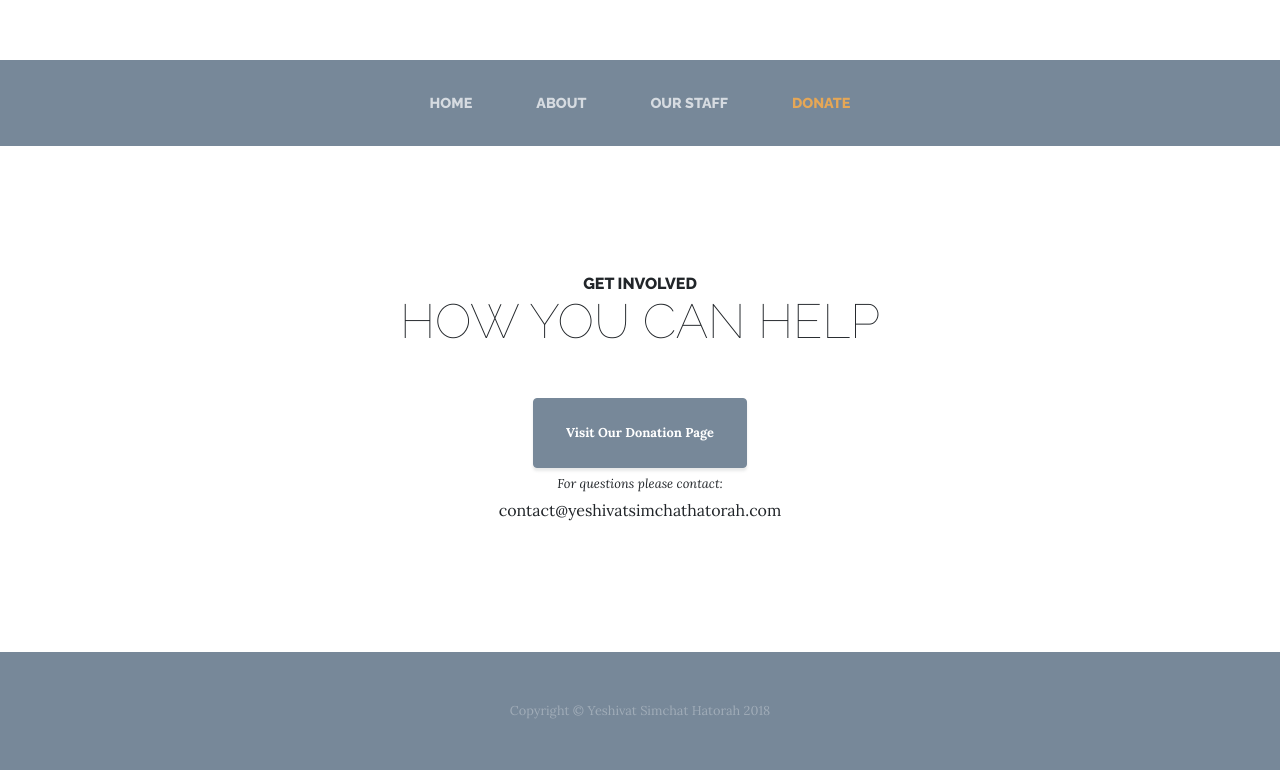
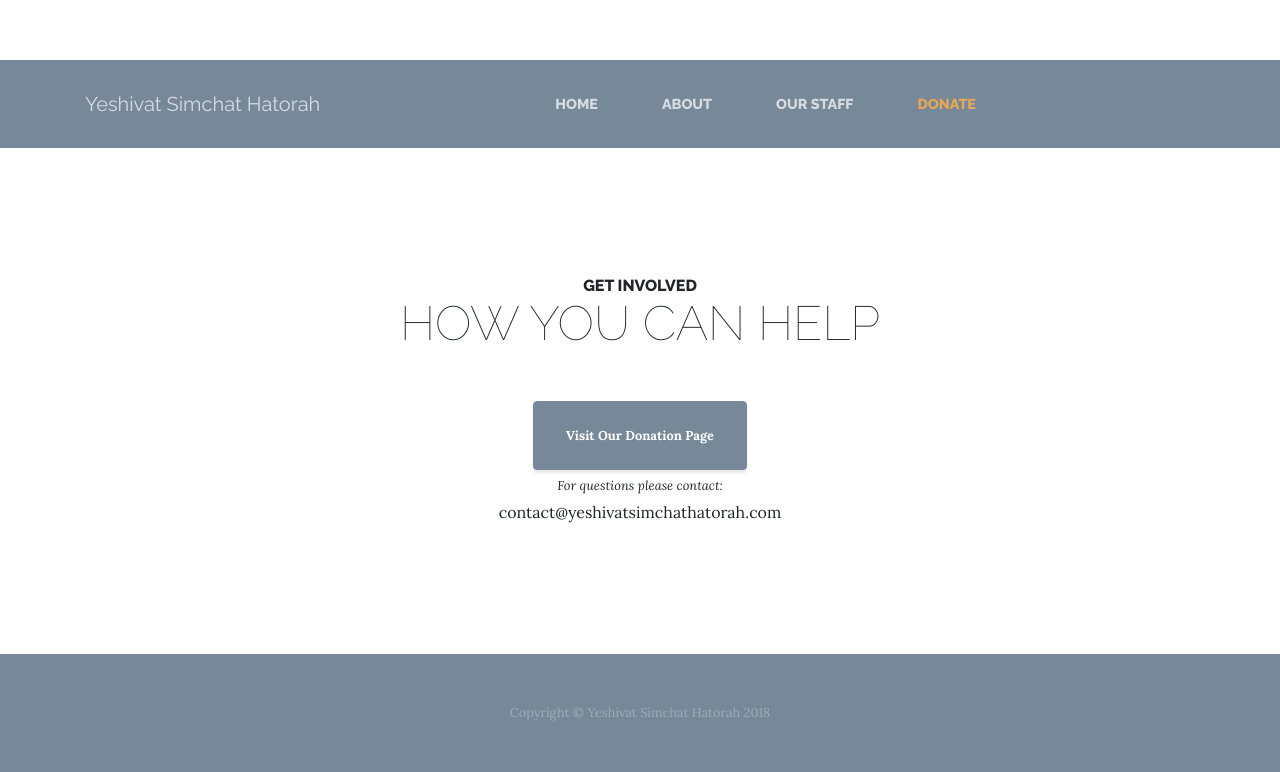
Before and after one commit to mikbeee/off.mikbeee.github.io, a website: page store.html in a window 1280 px wide. Shown: the part 166-938 px from the top of the page. Drawn offline with Linux system fonts and the light colour scheme.

Commit message:
Update store.html

```diff
--- a/store.html
+++ b/store.html
@@ -32,7 +32,7 @@
     <!-- Navigation -->
     <nav class="navbar navbar-expand-lg navbar-dark py-lg-4" id="mainNav">
       <div class="container">
-        <a class="navbar-brand text-uppercase text-expanded font-weight-bold d-lg-none" href="#">Start Bootstrap</a>
+        <span class="navbar-brand">Yeshivat Simchat Hatorah</span>
         <button class="navbar-toggler" type="button" data-toggle="collapse" data-target="#navbarResponsive" aria-controls="navbarResponsive" aria-expanded="false" aria-label="Toggle navigation">
           <span class="navbar-toggler-icon"></span>
         </button>
```
